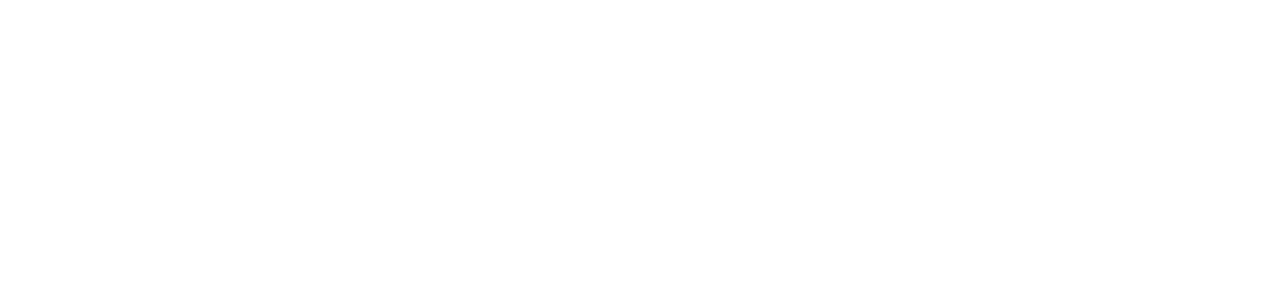
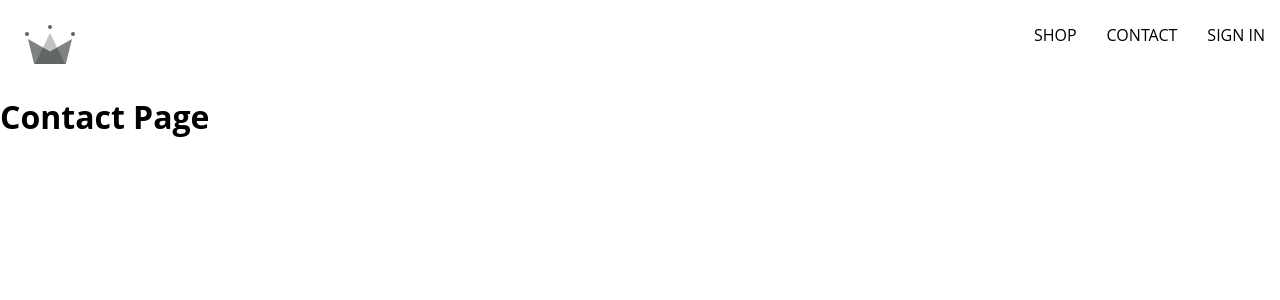
Before and after one commit to daniel-sebastian-buhaianu/crwn-clothing, a React (Create React App) app: page /contact in a window 1280 px wide. Before the commit this address had no page. Shown: the top 300 px of the page. Built offline with nearby package versions, Linux system fonts and the light colour scheme; the HTML template or start-up script is replaced by a standard one.

Commit message:
Create routes for Contact, Shop and SignIn pages

```diff
--- a/package.json
+++ b/package.json
@@ -6,6 +6,7 @@
     "@testing-library/jest-dom": "^5.17.0",
     "@testing-library/react": "^13.4.0",
     "@testing-library/user-event": "^13.5.0",
+    "firebase": "^10.11.0",
     "react": "^18.2.0",
     "react-dom": "^18.2.0",
     "react-router-dom": "^6.22.3",
--- a/src/App.js
+++ b/src/App.js
@@ -1,12 +1,18 @@
 import { Routes, Route } from 'react-router-dom';
 import Home from './routes/home/home.component';
 import Navigation from './routes/navigation/navigation.component';
+import Shop from './routes/shop/shop.component';
+import SignIn from './routes/sign-in/sign-in.component';
+import Contact from './routes/contact/contact.component';
 
 function App() {
   return (
     <Routes>
       <Route path='/' element={<Navigation />}>
         <Route index element={<Home />} />
+        <Route path='shop' element={<Shop />} />
+        <Route path='contact' element={<Contact />} />
+        <Route path='signin' element={<SignIn />} />
       </Route>
     </Routes>
   );
--- /dev/null
+++ b/src/routes/contact/contact.component.jsx
@@ -0,0 +1,5 @@
+function Contact() {
+  return <h1>Contact Page</h1>;
+}
+
+export default Contact;
--- /dev/null
+++ b/src/routes/shop/shop.component.jsx
@@ -0,0 +1,5 @@
+function Shop() {
+  return <h1>Shop Page</h1>;
+}
+
+export default Shop;
--- /dev/null
+++ b/src/routes/sign-in/sign-in.component.jsx
@@ -0,0 +1,5 @@
+function SignIn() {
+  return <h1>Sign In Page</h1>;
+}
+
+export default SignIn;
```
Also changed, not shown: 1 other file (tests, documents, lock files or other folders).
